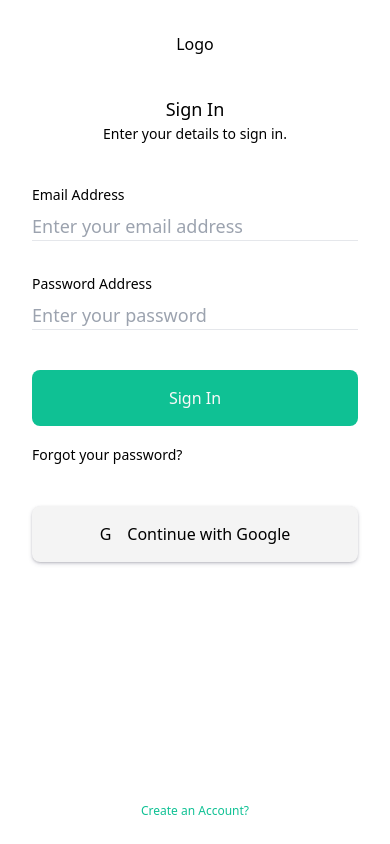
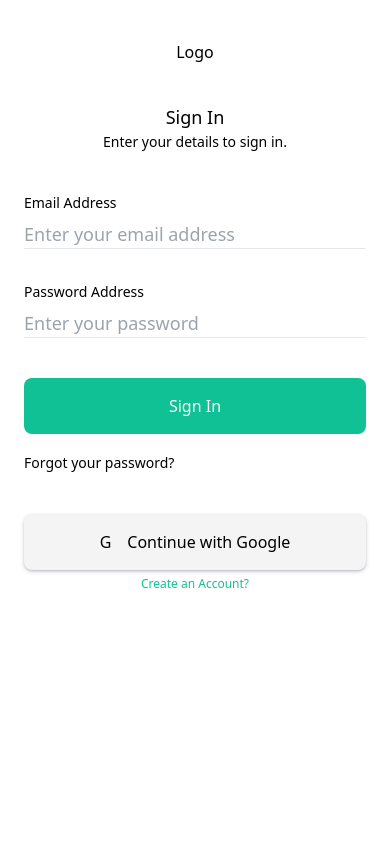
Before and after one commit to joao-miguel8/RoomFinder, a React (Vite) app: page / in a window 390 px wide. Built offline with nearby package versions, Linux system fonts and the light colour scheme.

Commit message:
Add SignIn component styling
- Add new wrapper div for left side content
- Change media query width for left side content
- Add media query for right side image container

```diff
--- a/src/views/SignIn.tsx
+++ b/src/views/SignIn.tsx
@@ -1,8 +1,10 @@
 function SignIn() {
 	return (
-		<section className="p-2 h-screen">
+		<section className="py-4 h-screen">
 			{/* Left side sign in form */}
-			<div className="mx-auto h-full max-w-[800px] flex flex-col justify-between lg:shadow-bs1 rounded-b2">
+			<div className="mx-auto h-full flex flex-col lg:flex-row  rounded-b2 lg:max-w-[1200px]">
+				{/* Form Sign in + Password Input Sign in btn continue With Google btn + Forgot password btn & Create Account btn */}
+				<div className="flex flex-col justify-between flex-1">
 					{/* Form Sign in + Password Input Sign in btn continue With Google btn + Forgot password btn  */}
 					<div className="mx-6">
 						<div>
@@ -48,8 +50,9 @@ function SignIn() {
 					<button className="w-full text-center hover:text-primary04 duration-150">
 						<span className="mb-4 inline-block text-12 text-primary01">Create an Account?</span>
 					</button>
+				</div>
 				{/* Right side Image */}
-				{/* <div className="flex-1 bg-green-300"></div> */}
+				<div className="flex-1 bg-green-300 invisible lg:visible rounded-b2"></div>
 			</div>
 		</section>
 	);
```
Lines whose indentation alone changed are shown as unchanged.
